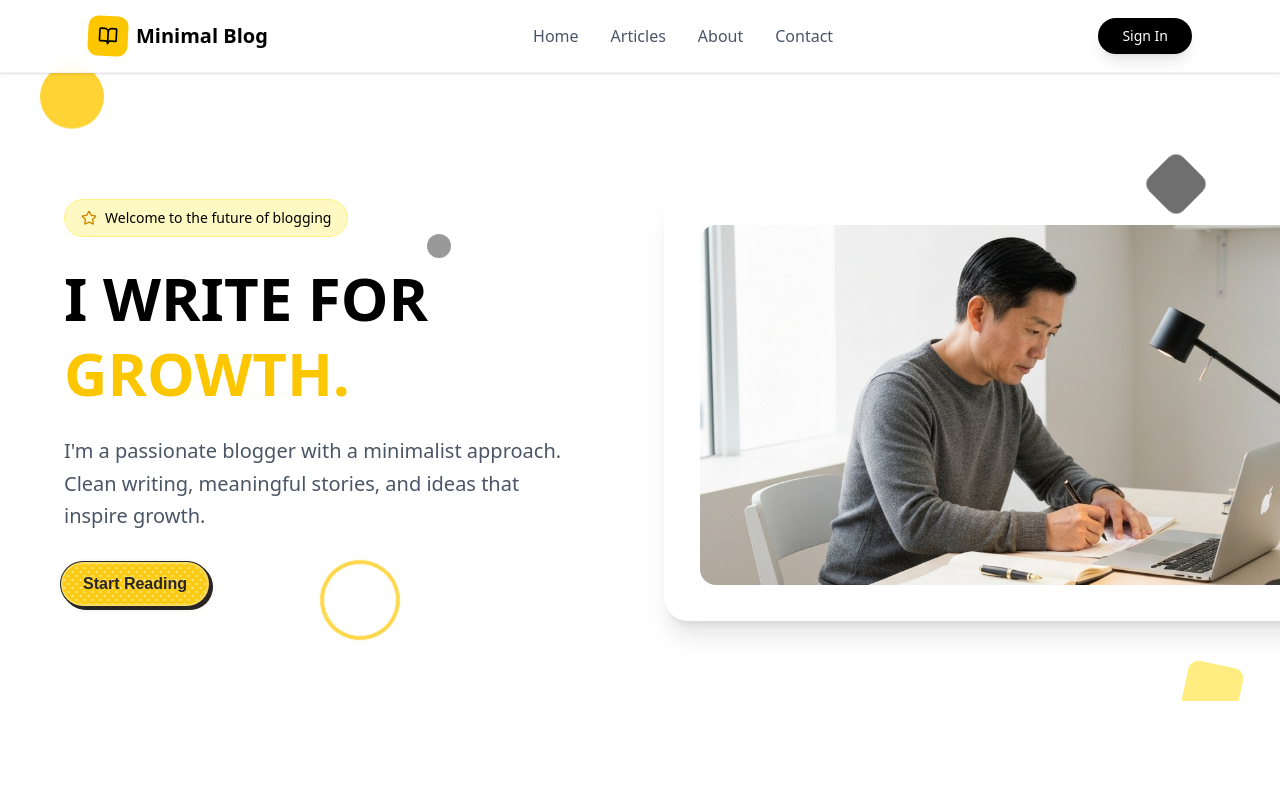
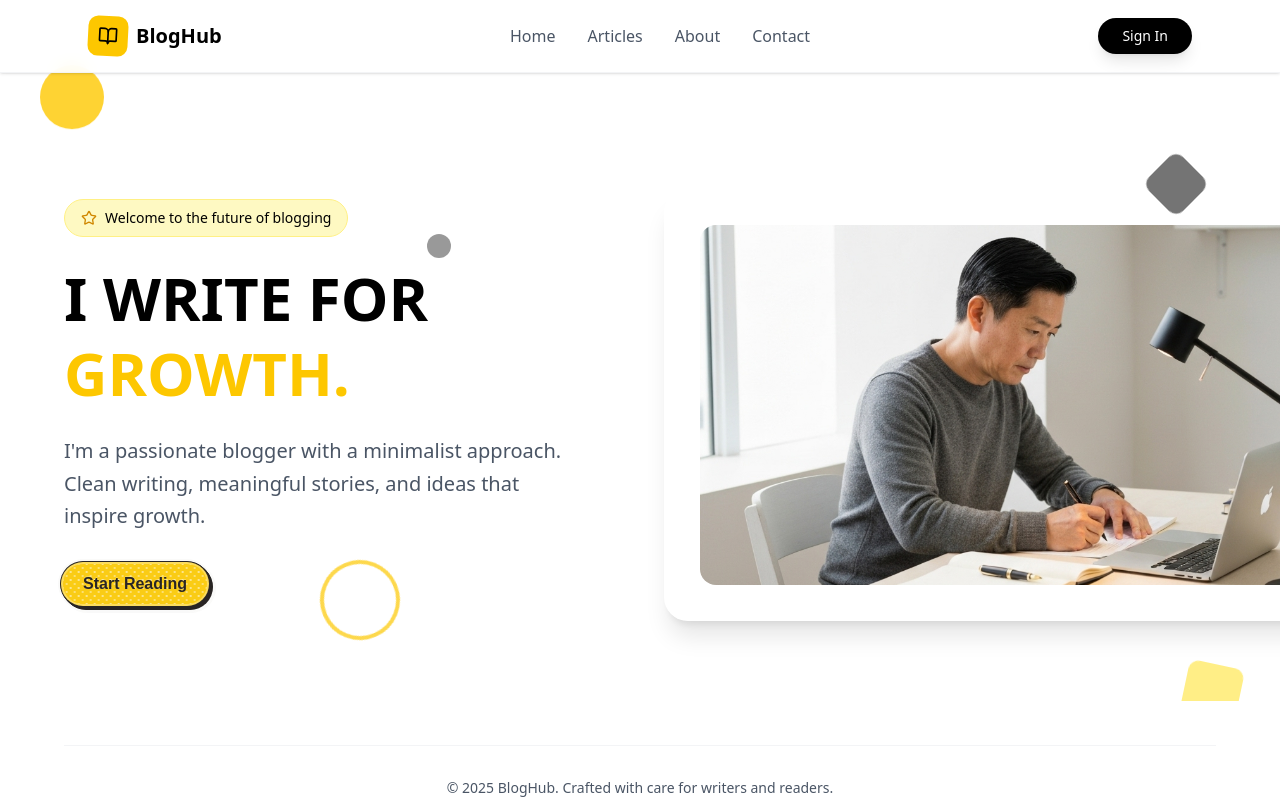
Before and after one commit to 9prabhjot9/medium-blog, a React (Vite) app in the folder frontend/: page /landing in a window 1280 px wide. Shown: the top 800 px of the page. Built offline with nearby package versions, Linux system fonts and the light colour scheme.

Commit message:
changed name to BlogHub

```diff
--- a/frontend/src/pages/LandingPage.tsx
+++ b/frontend/src/pages/LandingPage.tsx
@@ -40,7 +40,7 @@ export default function LandingPage() {
               <div className="w-10 h-10 bg-yellow-400 rounded-lg flex items-center justify-center rotate-3 hover:rotate-6 transition-transform duration-300">
                 <BookOpen className="h-5 w-5 text-black" />
               </div>
-              <span className="text-xl font-black text-black">Minimal Blog</span>
+              <span className="text-xl font-black text-black">BlogHub</span>
             </div>
             <div className="hidden md:flex items-center space-x-8">
               <a href="#" className="text-gray-600 hover:text-black transition-colors relative group font-medium">
@@ -116,12 +116,12 @@ export default function LandingPage() {
 
 
       {/* Footer */}
-      <footer className="py-12 px-6 border-gray-100 bg-white relative z-10">
+      <footer className="py-5 px-6 border-gray-100 bg-white relative ">
         <div className="max-w-6xl mx-auto">
 
 
-          <div className="mt-32 pt-8 border-t border-gray-100 text-center text-sm text-gray-600">
-            © 2025 Minimal Blog. Crafted with care for writers and readers.
+          <div className="mt-6 pt-8 border-t border-gray-100 text-center text-sm text-gray-600">
+            © 2025 BlogHub. Crafted with care for writers and readers.
           </div>
         </div>
       </footer>
```
